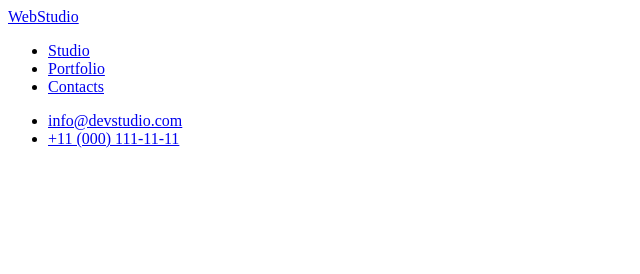
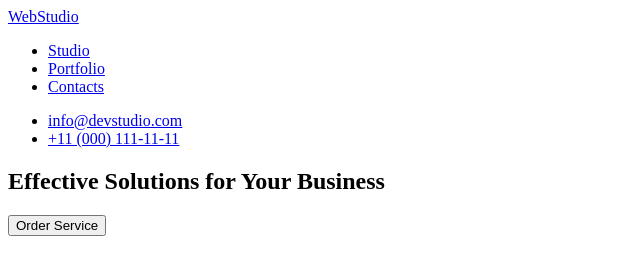
Before and after one commit to Serhii-Yakimtso/goit-markup-hw-01, a plain HTML site: page index.html in a window 1280 px wide. Shown: the whole page, without its empty margins (0-640 px from the left). Drawn offline with Linux system fonts and the light colour scheme.

Commit message:
add section hero

```diff
--- a/index.html
+++ b/index.html
@@ -7,6 +7,7 @@
 </head>
 <body>
 
+    <!-- header -->
     <header>
         <a href="/">WebStudio</a>
 
@@ -36,7 +37,11 @@
 
     <main>
 
-        <section></section>
+        <!-- section hero -->
+        <section>
+            <h1>Effective Solutions for Your Business</h1>
+            <button type="button">Order Service</button>
+        </section>
 
         <section></section>
 
```
